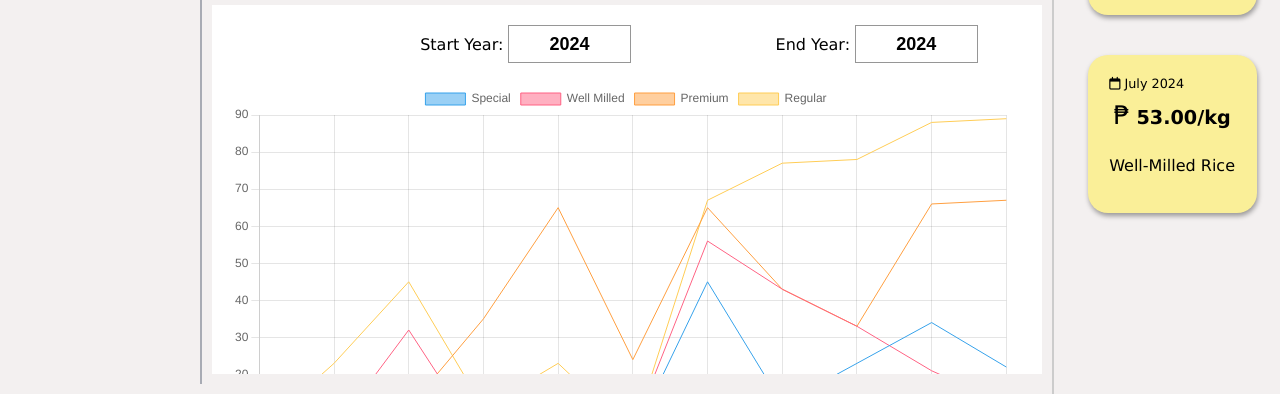
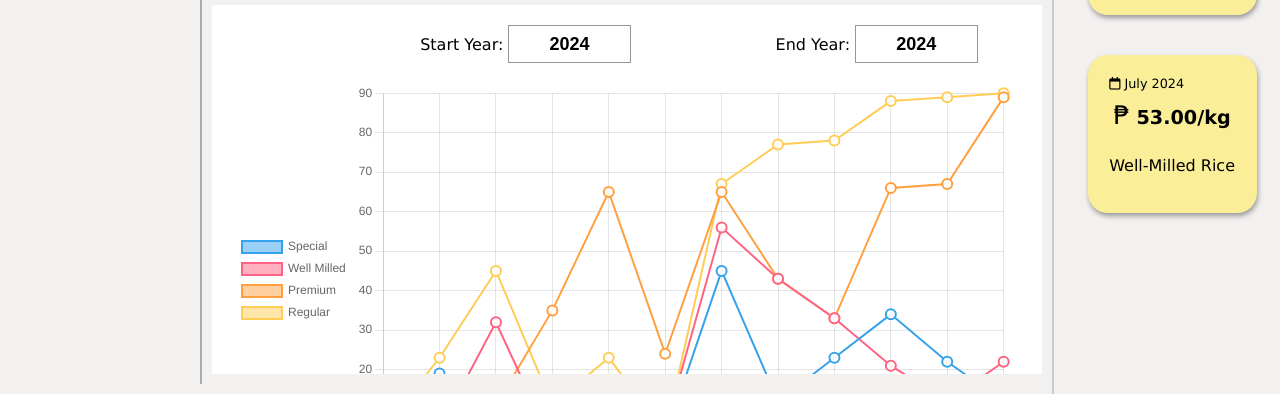
Before and after one commit to Kristel-Salazar/Rice-Price-Prediction, a website: page index.html in a window 1280 px wide. Shown: the part 416-810 px from the top of the page. Drawn offline with nearby package versions, Linux system fonts and the light colour scheme.

Commit message:
changes on line graph

```diff
--- a/index.html
+++ b/index.html
@@ -176,38 +176,46 @@ const ctx = document.getElementById('line-chart');
 new Chart(ctx, {
   type: 'line',
   data: {
-    labels: ['Jan', 'Feb', 'Mar', 'Apr', 'May', 'Jun', 'Jul', 'Aug', 'Sept', 'Nov', 'Dec'],
+    labels: ['2013', '2014', '2015', '2016', '2017', '2018', '2019', '2020', '2021', '2022', '2023', '2024'],
     datasets: [{
       label: 'Special',
       data: [12, 19, 3, 5, 2, 3, 45, 12, 23, 34, 22, 12],
-      borderWidth: 1,
-      pointStyle: false,
+      borderWidth: 2,
+      pointBackgroundColor: 'rgba(255,255,255, 0.9)',
+      radius: 5
     }, {
       label: 'Well Milled',
       data: [2, 5, 32, 1, 3, 5, 56, 43, 33, 21, 12, 22],
-      borderWidth: 1,
-      pointStyle: false
+      borderWidth: 2,
+      pointBackgroundColor: 'rgba(255,255,255, 0.9)',
+      radius: 5
 
     }, {
       label: 'Premium',
       data: [3, 6, 11, 35, 65, 24, 65, 43, 33, 66, 67,89],
-      borderWidth: 1,
-      pointStyle: false
+      borderWidth: 2,
+      pointBackgroundColor: 'rgba(255,255,255, 0.9)',
+      radius: 5
 
     }, {
       label: 'Regular',
       data: [5, 23, 45, 11, 23, 4, 67, 77, 78, 88, 89, 90],
-      borderWidth: 1,
-      pointStyle: false
+      borderWidth: 2,
+      pointBackgroundColor: 'rgba(255,255,255, 0.9)',
+      radius: 5
 
     }]
   },
   options: {
+    plugins:{
+      legend: {
+      position: 'left'
+    }},
     scales: {
       y: {
         beginAtZero: true
       }
-    }
+    },
   }
 });
 
```
